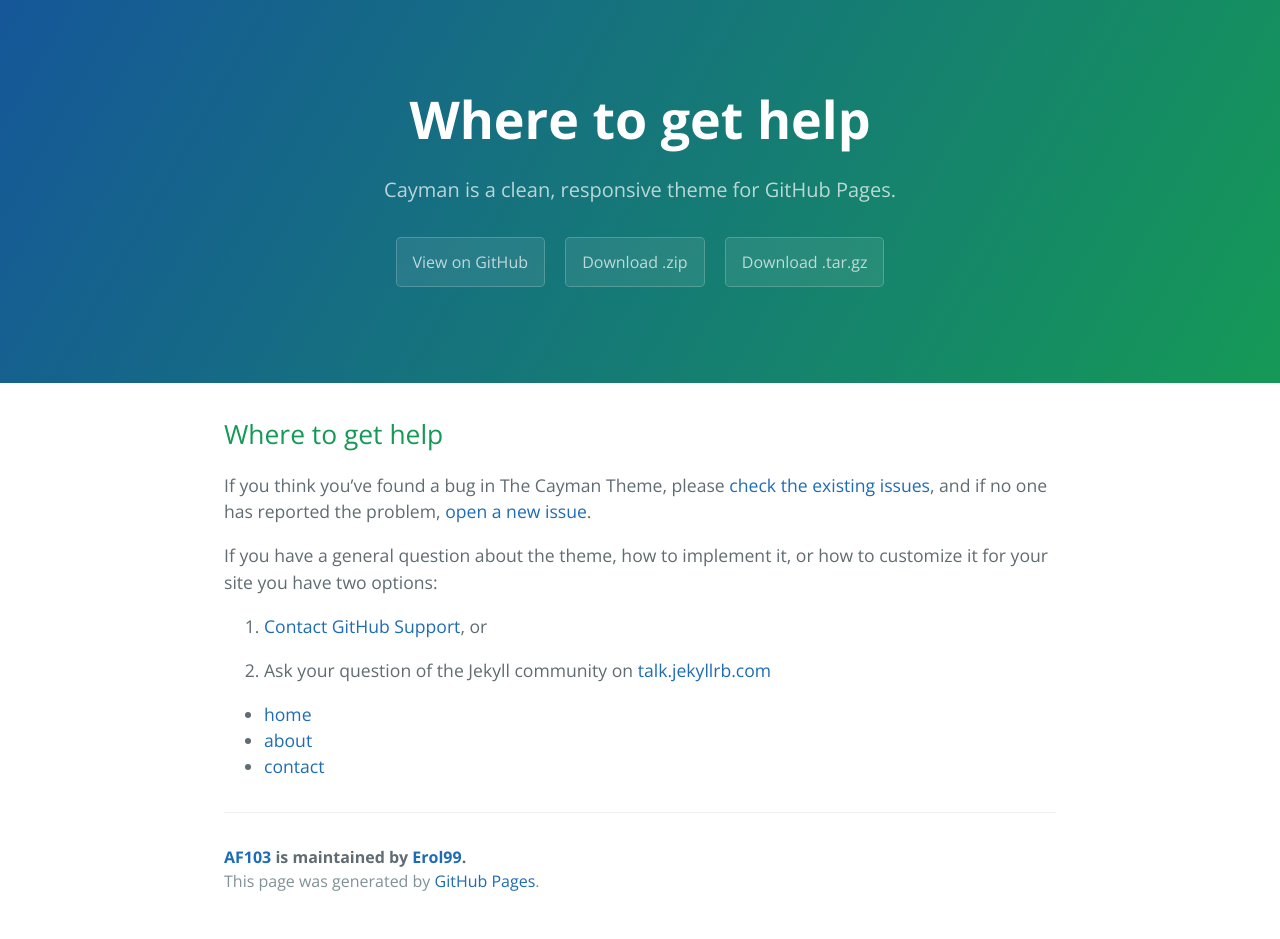
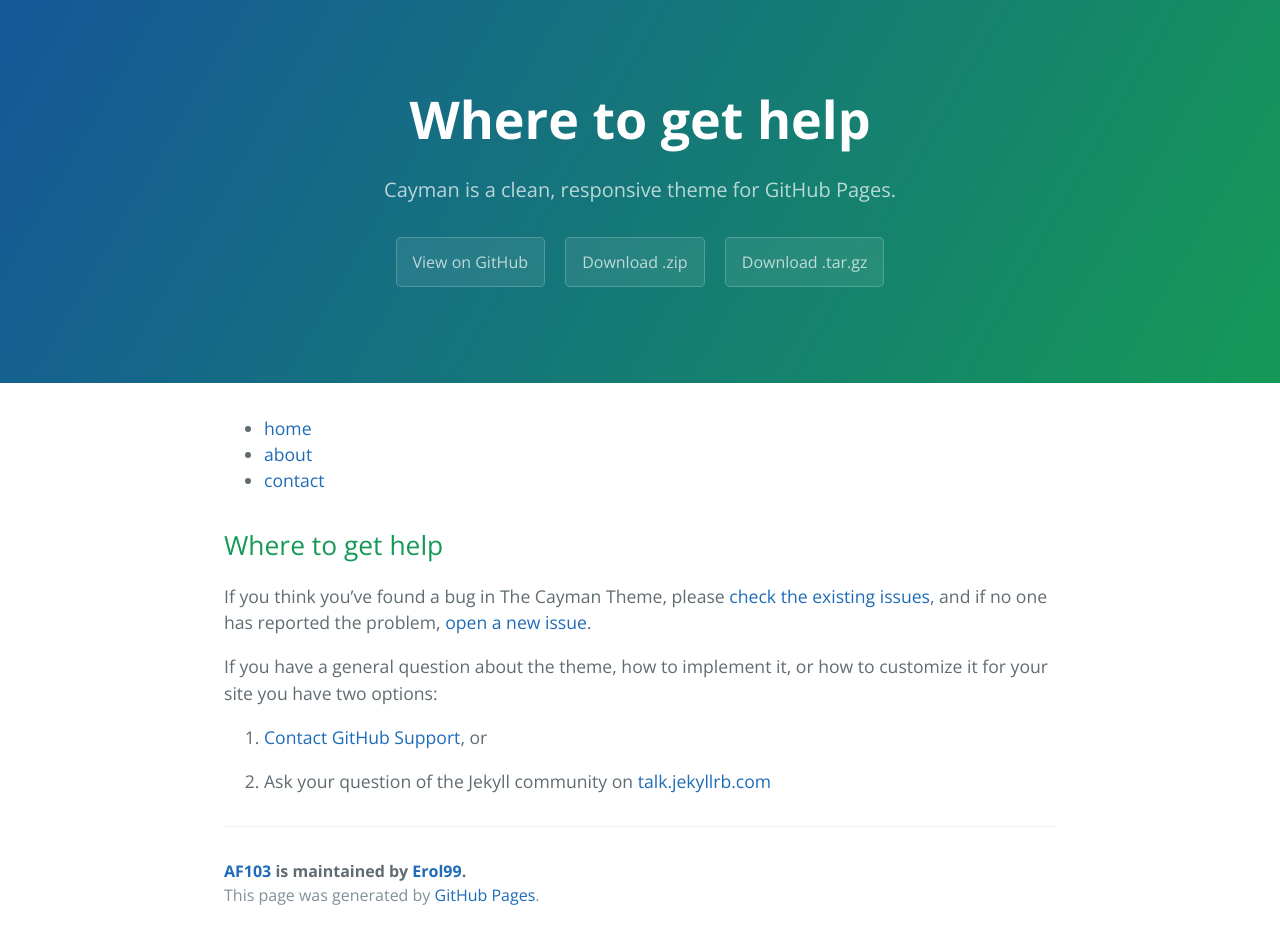
Before and after one commit to Erol99/AF103, a Jekyll site: the page built from docs/SUPPORT.md, in a window 1280 px wide. Built offline with Jekyll 4.4.1, drawn with Linux system fonts in a browser that asks for light colours; our own code applies the rules of GitHub Pages for plain Markdown files.

Commit message:
Update default.html

```diff
--- a/_layouts/default.html
+++ b/_layouts/default.html
@@ -39,10 +39,13 @@
     </header>
 
     <main id="content" class="main-content" role="main">
+
+      {% include navigation.html %}
+
       {{ content }}
 
       {% include facebook.html %}
-      {% include navigation.html %}
+
 
       <footer class="site-footer">
         {% if site.github.is_project_page %}
```
